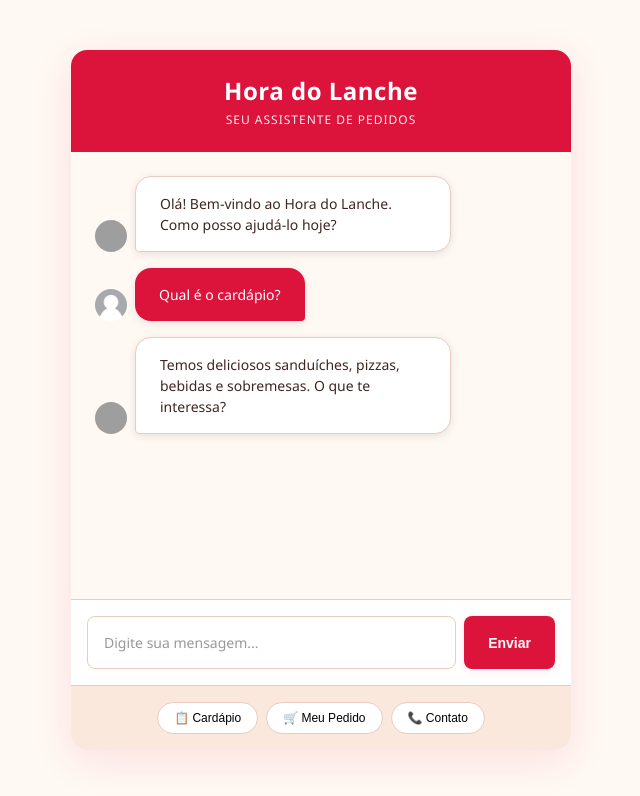
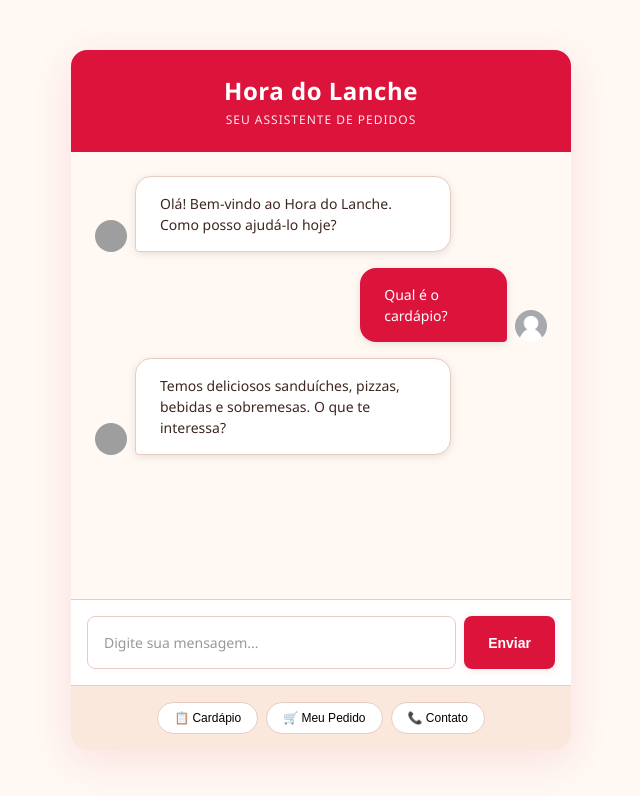
Before and after one commit to AndreasGuertdl/hora_do_lanche_chatbot, a plain HTML site: page index.html in a window 1280 px wide. Shown: the whole page, without its empty margins (319-959 px from the left). Drawn offline with Linux system fonts and the light colour scheme; grey boxes are pictures that could not be loaded.

Commit message:
fix: align user messages to the right side
- Remove flex-direction row-reverse that was misaligning avatar
- Add align-self: flex-end to position entire message on right
- Avatar now correctly appears on right with content on left

```diff
--- a/styles.css
+++ b/styles.css
@@ -174,7 +174,7 @@ body {
 /* User Message */
 .user-message {
     justify-content: flex-end;
-    flex-direction: row-reverse;
+    align-self: flex-end;
 }
 
 .user-message .message-content {
```
